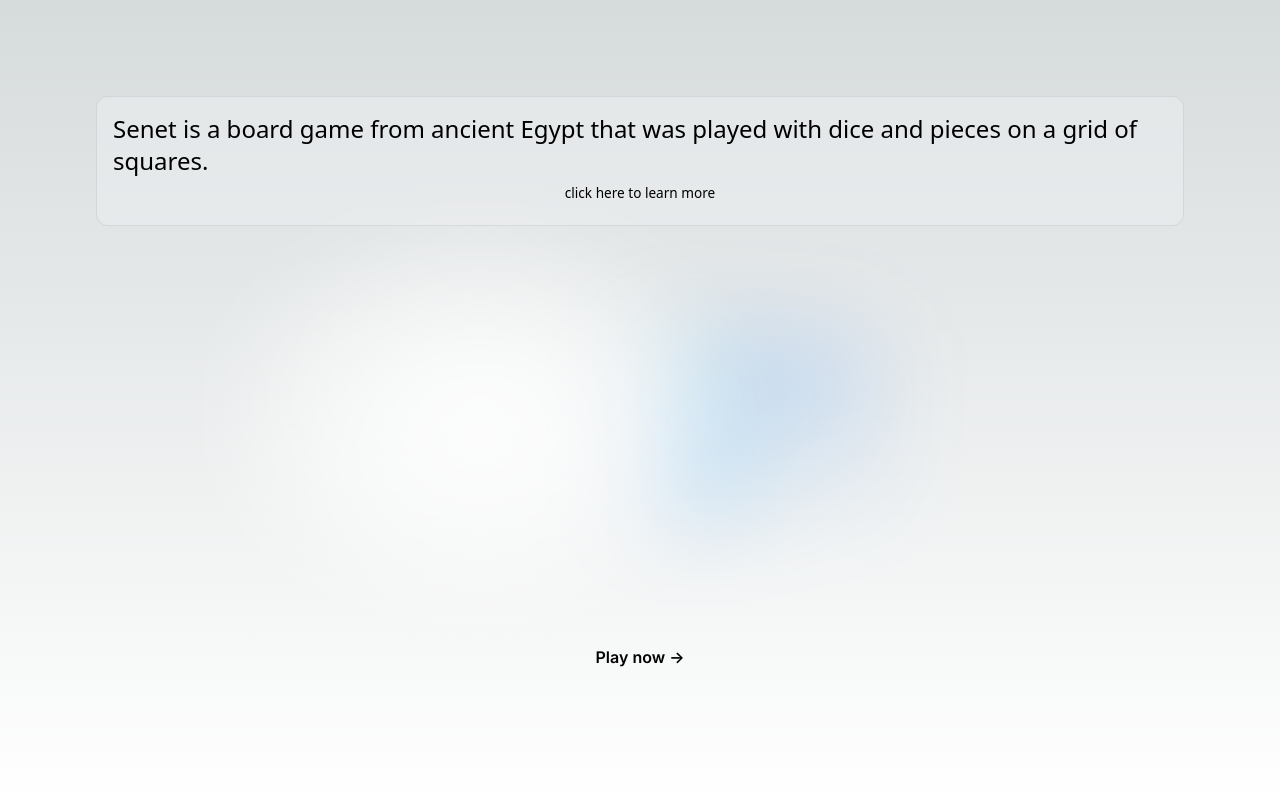
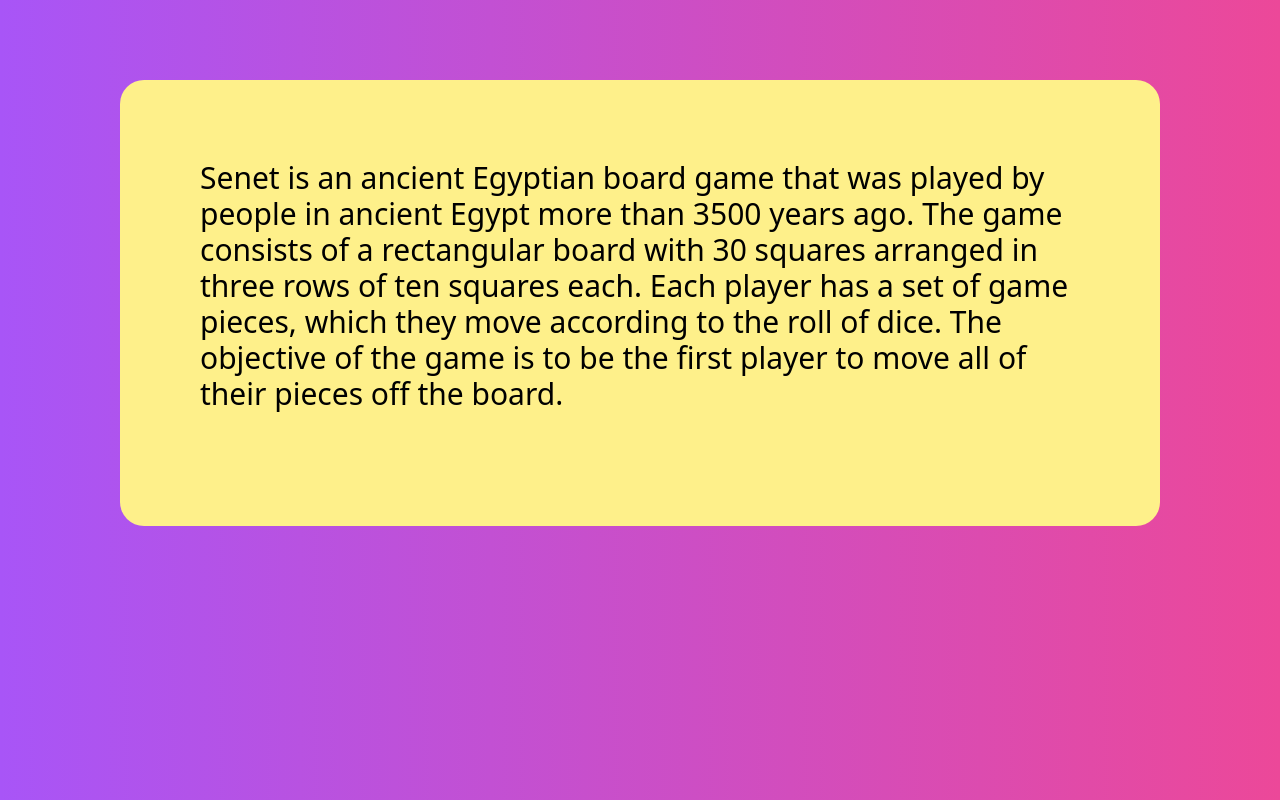
Before and after one commit to defunSM/senet, a Next.js app: page / in a window 1280 px wide. Built offline with nearby package versions, Linux system fonts and the light colour scheme.

Commit message:
add: landing page and svg assets

```diff
--- a/pages/index.tsx
+++ b/pages/index.tsx
@@ -1,9 +1,11 @@
-import { Inter } from '@next/font/google'
+import { Inter, Roboto } from '@next/font/google'
 import Head from 'next/head'
 import styles from '../styles/Home.module.css'
 import Link from 'next/link'
+import Image from 'next/image'
 
 const inter = Inter({ subsets: ['latin'] })
+const roboto = Roboto({ weight: "500"})
 
 export default function Home() {
   return (
@@ -14,31 +16,16 @@ export default function Home() {
         <meta name="viewport" content="width=device-width, initial-scale=1" />
         <link rel="icon" href="/favicon.ico" />
       </Head>
-      <main className={styles.main}>
-        <div className={styles.description}>
-          {/* <span className="text-4xl">Senet</span> */}
-          <p className="text-2xl">
-            Senet is a board game from ancient Egypt that was played with dice and pieces on a grid of squares.&nbsp;
-          <Link href="/play" className={styles.description}>click here to learn more</Link>
-          </p>
+        <div className="bg-white h-screen grid p-20 bg-gradient-to-r from-purple-500 to-pink-500">
+        <div className="grid ml-10 mr-10">
+          <div className="bg-yellow-200 p-20 rounded-3xl">
+            {/* <span className="text-black ">Senet</span> */}
+            <p className="text-black text-3xl">Senet is an ancient Egyptian board game that was played by people in ancient Egypt more than 3500 years ago. The game consists of a rectangular board with 30 squares arranged in three rows of ten squares each. Each player has a set of game pieces, which they move according to the roll of dice. The objective of the game is to be the first player to move all of their pieces off the board.</p>
+          </div>
+
+            <div className="bg-gradient-r from-purple-500 to-pink-500 p-20 rounded-b-3xl"></div>
+          </div>
         </div>
-
-        <div className={styles.center}>
-        </div>
-
-        <div className={styles.grid + "justify-center"}>
-          <a
-            href="/play"
-            className={styles.card}
-          >
-            <h2 className={inter.className}>
-              Play now <span>-&gt;</span>
-            </h2>
-            <p className={inter.className}>
-            </p>
-          </a>
-        </div>
-      </main>
     </>
   )
 }
--- a/pages/senet.tsx
+++ b/pages/senet.tsx
@@ -1,6 +1,5 @@
 import {v4 as uuidv4} from 'uuid'
 import { useState, useEffect } from 'react'
-// import {faker} from '@faker-js/faker'
 
 
 const PIECES = [1,2,1,2,1,2,1,2,1,2,0,0,0,0,0,0,0,0,0,0,0,0,0,0,0,0,0,0,0,0] // 1 and 2 represents each players respective marbles
@@ -179,7 +178,7 @@ function createBoardGrid(boardState: any, setBoardState: any){
     // const marbles = boardState.pieces[props.index] === 1 ? greenMarble : redMarble
 
     const bgColor = props.index % 2 === 0 ? "bg-[url('/blacktexture.jpg')]" : "bg-[#FF6E31]"
-    return <button onClick={props.onClick} className={"m-1 py-4 text-black text-center drop-shadow-sm rounded-lg max-w-xs transition-all font-bold " + bgColor}>{/* {boardState.pieces[props.index]} */} {displayMarble}</button>
+    return <button onClick={props.onClick} className={"m-1 py-4 text-black text-center drop-shadow-sm rounded-lg max-w-xs transition-all font-bold " + bgColor + " square" + props.index}>{/* {boardState.pieces[props.index]} */} {displayMarble}</button>
   }
 
   // setup the senet board
```
Also changed, not shown: public/Egyptian.svg (added), public/pyramids.svg (added).
